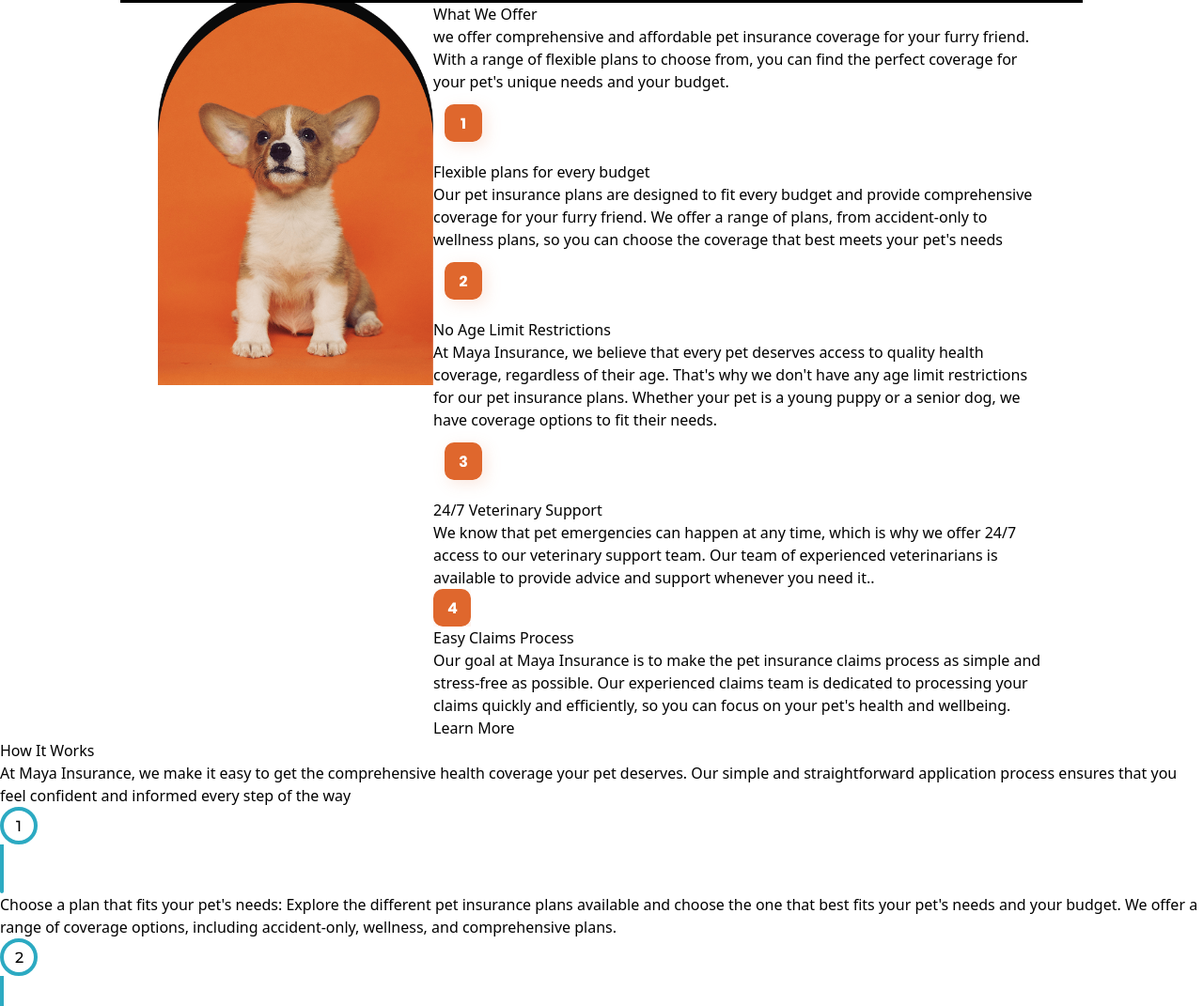
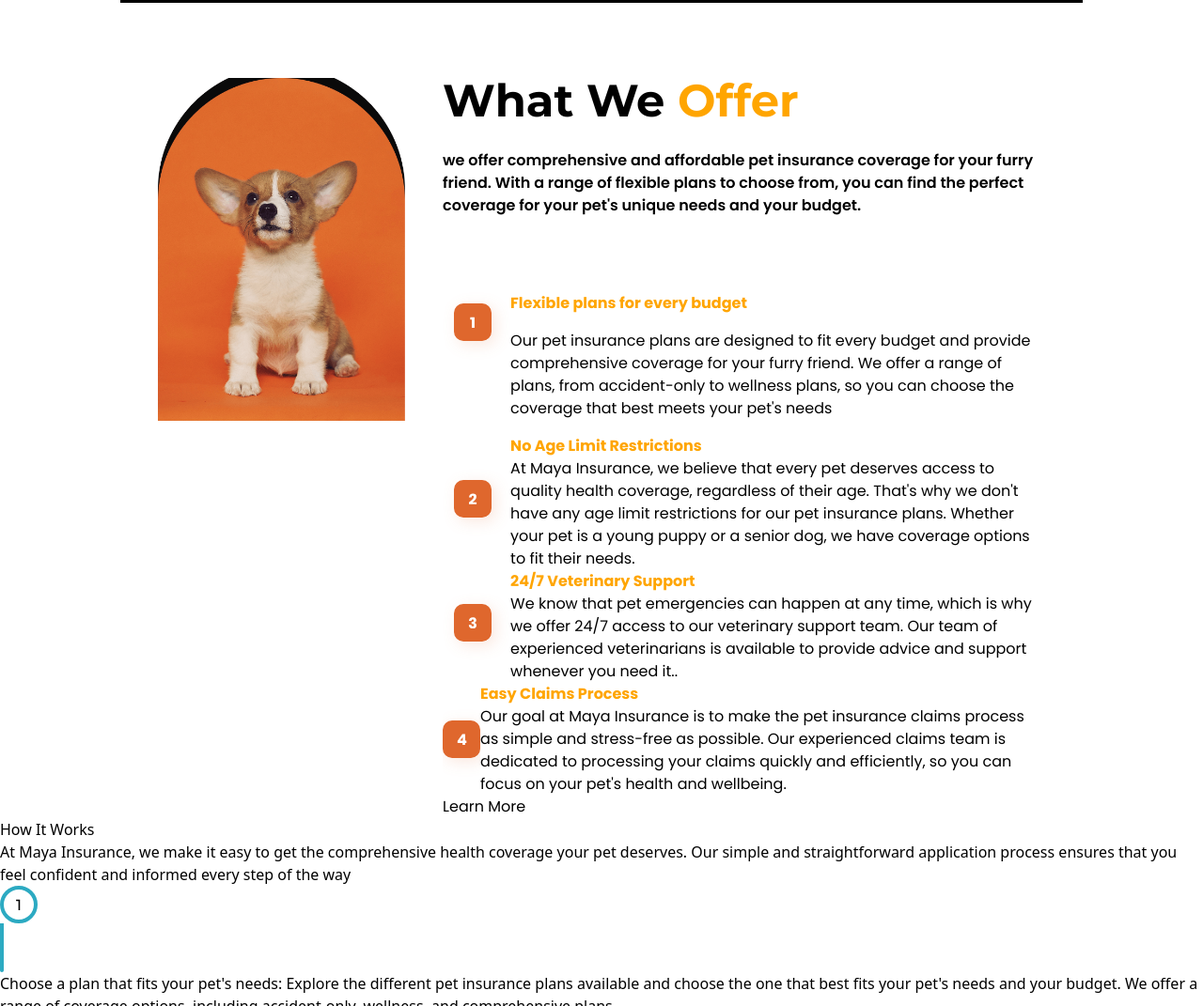
Before and after one commit to Ehmkayel/Maya, a website: page index.html in a window 1280 px wide. Shown: the part 1554-2625 px from the top of the page at 94% size. Drawn offline with Linux system fonts and the light colour scheme.

Commit message:
fix: added some styles to the what we offer section

```diff
--- a/index.html
+++ b/index.html
@@ -134,54 +134,65 @@
       </section>
       <!-- offer section -->
       <section
-        class="container mx-auto flex flex-col justify-between lg:flex-row px-10 xl:px-20"
+        class="container mx-auto flex flex-col justify-between lg:flex-row px-10 xl:px-20 gap-10 mt-20 font-poppins font-normal"
       >
         <div class="right">
           <img src="./Assets/orange dog.png" alt="" />
         </div>
-        <div class="left">
-          <h3>What We <span>Offer</span></h3>
-          <p>
+        <div class="left max-w-[773px]">
+          <h3 class="font-montserrat font-bold text-5xl">
+            What We <span class="text-orange">Offer</span>
+          </h3>
+          <p class="font-poppins font-semibold text-base mx-auto pt-7">
             we offer comprehensive and affordable pet insurance coverage for
             your furry friend. With a range of flexible plans to choose from,
             you can find the perfect coverage for your pet's unique needs and
             your budget.
           </p>
           <div class="offers">
-            <div class="">
+            <div class="flex flex-row items-center">
               <img src="./Assets/Group 6.svg" />
-              <h4>Flexible plans for every budget</h4>
-              <p>
+              <div>
+                <h4 class="text-orange font-bold mt-20">
+                  Flexible plans for every budget
+                </h4>
+                <p class="py-4">
                   Our pet insurance plans are designed to fit every budget and
-                provide comprehensive coverage for your furry friend. We offer a
-                range of plans, from accident-only to wellness plans, so you can
-                choose the coverage that best meets your pet's needs
+                  provide comprehensive coverage for your furry friend. We offer
+                  a range of plans, from accident-only to wellness plans, so you
+                  can choose the coverage that best meets your pet's needs
                 </p>
               </div>
-            <div class="">
-              <img src="/Assets/Group 7.svg" />
-              <h4>No Age Limit Restrictions</h4>
+            </div>
+            <div class="flex flex-row">
+              <img src="/Assets/Group 7.svg" alt="number 2" />
+              <div>
+                <h4 class="text-orange font-bold">No Age Limit Restrictions</h4>
                 <p>
-                At Maya Insurance, we believe that every pet deserves access to
-                quality health coverage, regardless of their age. That's why we
-                don't have any age limit restrictions for our pet insurance
-                plans. Whether your pet is a young puppy or a senior dog, we
-                have coverage options to fit their needs.
+                  At Maya Insurance, we believe that every pet deserves access
+                  to quality health coverage, regardless of their age. That's
+                  why we don't have any age limit restrictions for our pet
+                  insurance plans. Whether your pet is a young puppy or a senior
+                  dog, we have coverage options to fit their needs.
                 </p>
               </div>
-            <div class="">
-              <img src="./Assets/Group 8.svg" />
-              <h4>24/7 Veterinary Support</h4>
+            </div>
+            <div class="flex flex-row">
+              <img src="./Assets/Group 8.svg" alt="number 3" />
+              <div>
+                <h4 class="text-orange font-bold">24/7 Veterinary Support</h4>
                 <p>
                   We know that pet emergencies can happen at any time, which is
                   why we offer 24/7 access to our veterinary support team. Our
-                team of experienced veterinarians is available to provide advice
-                and support whenever you need it..
+                  team of experienced veterinarians is available to provide
+                  advice and support whenever you need it..
                 </p>
               </div>
-            <div class="">
-              <img src="./Assets/Frame 36.svg" />
-              <h4>Easy Claims Process</h4>
+            </div>
+            <div class="flex flex-row">
+              <img src="./Assets/Frame 36.svg" alt="number 4" />
+              <div>
+                <h4 class="text-orange font-bold">Easy Claims Process</h4>
                 <p>
                   Our goal at Maya Insurance is to make the pet insurance claims
                   process as simple and stress-free as possible. Our experienced
@@ -189,6 +200,7 @@
                   efficiently, so you can focus on your pet's health and
                   wellbeing.
                 </p>
+              </div>
             </div>
           </div>
           <button>Learn More</button>
```
Also changed, not shown: css/main.css. Lines whose indentation alone changed are shown as unchanged.
